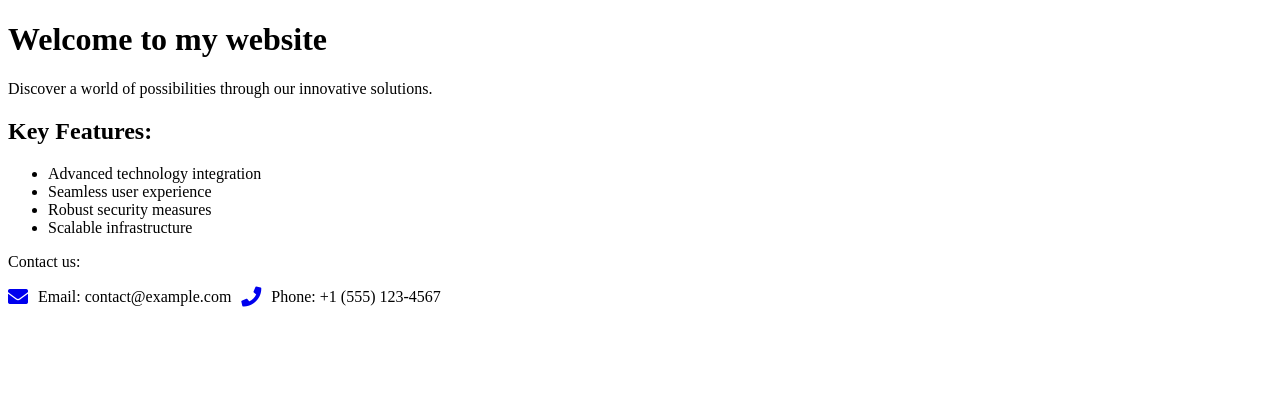
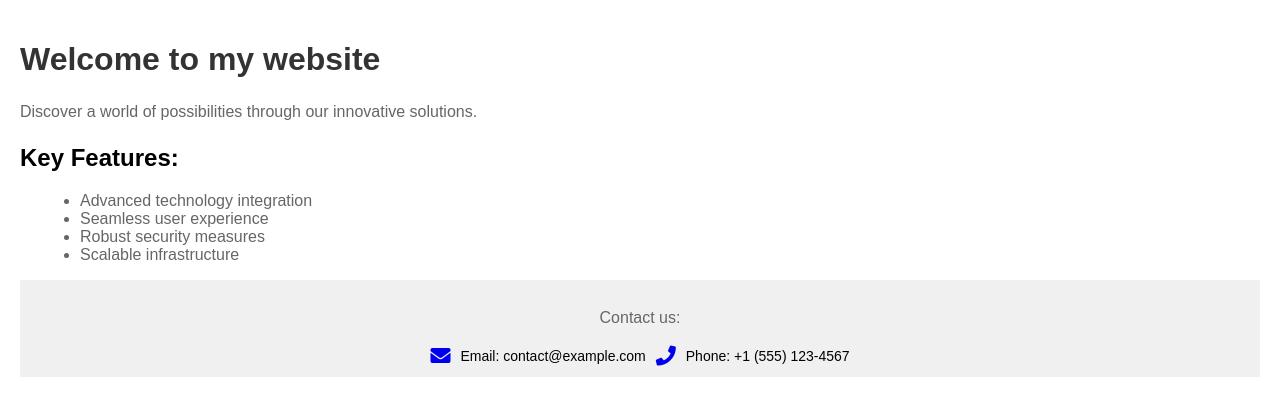
Before and after one commit to reinelind/simplegit, a plain HTML site: page index.html in a window 1280 px wide. Drawn offline with Linux system fonts and the light colour scheme.

Commit message:
Add a styles.css

```diff
--- a/index.html
+++ b/index.html
@@ -3,6 +3,7 @@
 <head>
   <title>My Page Title</title>
   <link rel="stylesheet" href="https://cdnjs.cloudflare.com/ajax/libs/font-awesome/5.15.3/css/all.min.css">
+  <link rel="stylesheet" href="styles.css">
   <style>
     .footer-icons {
       display: flex;
--- /dev/null
+++ b/styles.css
@@ -0,0 +1,45 @@
+/* Body styles */
+body {
+    font-family: Arial, sans-serif;
+    margin: 0;
+    padding: 20px;
+  }
+
+  /* Header styles */
+  h1 {
+    color: #333;
+  }
+
+  /* Paragraph styles */
+  p {
+    color: #666;
+    line-height: 1.5;
+  }
+
+  /* List styles */
+  ul {
+    color: #666;
+    margin-left: 20px;
+  }
+
+  /* Footer styles */
+  footer {
+    background-color: #f0f0f0;
+    padding: 10px;
+    text-align: center;
+  }
+
+  .footer-icons {
+    display: flex;
+    align-items: center;
+    justify-content: center;
+    gap: 10px;
+  }
+
+  .footer-icons i {
+    font-size: 20px;
+  }
+
+  .footer-icons span {
+    font-size: 14px;
+  }
```
